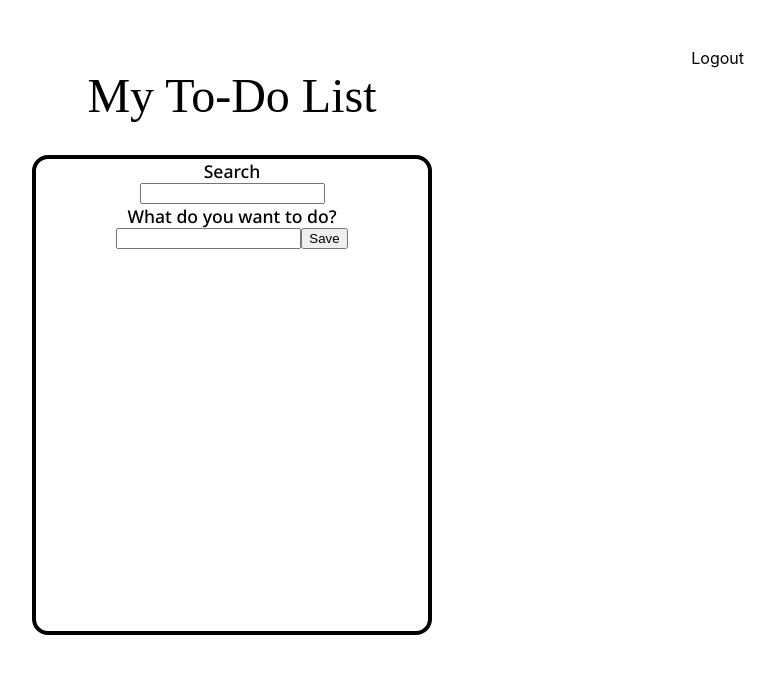
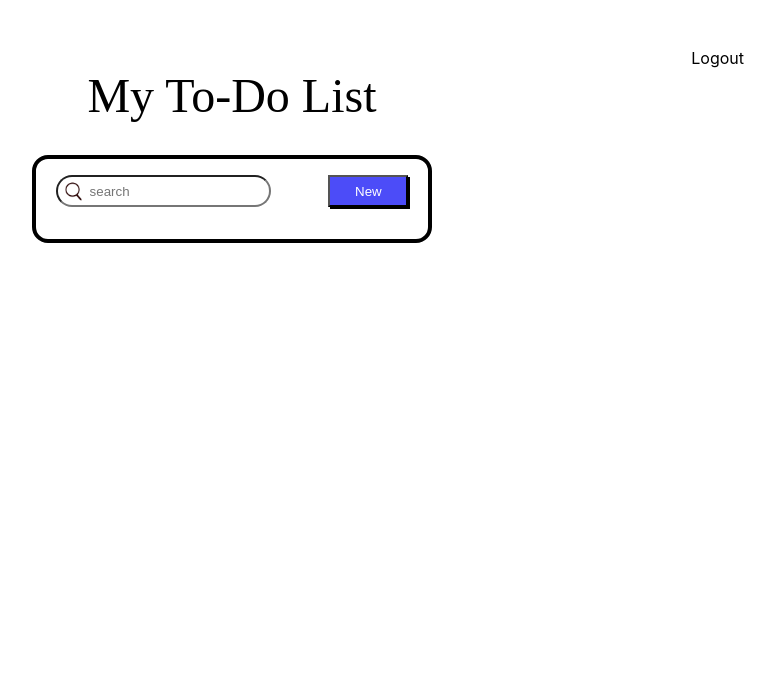
Before and after one commit to scottyfly/sf-login, a Next.js app: page /Todo in a window 1280 px wide. Shown: the top 674 px of the page, without its empty margins (408-1183 px from the left). Built offline with nearby package versions, Linux system fonts and the light colour scheme; a web font is replaced by a local one.

Commit message:
add styles

```diff
--- a/components/Entry.tsx
+++ b/components/Entry.tsx
@@ -78,7 +78,7 @@ const Entry: FC<EntryProps> = ({
     })
   }
 
-  const inputRef = useRef(null)
+  const inputRef = useRef<HTMLInputElement>(null)
 
   const openEditHandler = () => {
     setShowEdit((prev) => !prev)
--- a/pages/Todo.tsx
+++ b/pages/Todo.tsx
@@ -4,6 +4,7 @@ import React, {
   ChangeEvent,
   useCallback,
   useEffect,
+  useRef,
 } from "react"
 import styles from "../styles/Todo.module.scss"
 import Entry from "../components/Entry"
@@ -21,10 +22,13 @@ const Todo = () => {
   const [todo, setTodo] = useState<string>("")
   const [searchResults, setSearchResults] = useState<string[]>()
   const [showSearch, setShowSearch] = useState(false)
+  const [showNew, setShowNew] = useState(false)
 
   const router = useRouter()
 
   const forceUpdate = useForceUpdate()
+
+  const newTodoRef = useRef<HTMLInputElement>(null)
 
   useEffect(() => {
     const storage = localStorage.getItem("todoList")
@@ -82,6 +86,18 @@ const Todo = () => {
     router.push("/")
   }
 
+  const showNewHandler = () => {
+    setShowNew(true)
+  }
+
+  useEffect(() => {
+    if (showNew) {
+      if (newTodoRef.current) {
+        newTodoRef.current.focus()
+      }
+    }
+  }, [showNew])
+
   return (
     <div className={styles.main}>
       <div className={styles.logoutContainer}>
@@ -92,28 +108,41 @@ const Todo = () => {
       <div className={styles.title}>My To-Do List</div>
       <div className={styles.container}>
         <div className={styles.innerContainer}>
-          <label htmlFor="search">Search</label>
+          <div className={styles.searchAndAddContainer}>
             <input
               onChange={searchHandler}
               type="text"
               id="search"
               name="search"
+              placeholder="search"
+              onBlur={() => setShowSearch(false)}
             />
-          <label htmlFor="todo">What do you want to do?</label>
 
+            <button onClick={showNewHandler} className={styles.newBtn}>
+              New
+            </button>
+          </div>
+
+          {showNew && (
             <div className={styles.inputContainer}>
               <input
+                ref={newTodoRef}
                 onChange={(e) => setTodo(e.target.value)}
                 onKeyDown={(e) => enterPressHandler(e)}
+                onBlur={() => setShowNew(false)}
                 tabIndex={0}
                 id="todo"
                 name="todo"
                 type="text"
                 value={todo}
                 maxLength={25}
+                className={styles.newInput}
               />
-            <button onClick={saveHandler}>Save</button>
+              <button className={styles.saveBtn} onClick={saveHandler}>
+                Save
+              </button>
             </div>
+          )}
           <div className={styles.listContainer}>
             {!showSearch &&
               todoList.map((item, index) => (
--- a/styles/Todo.module.scss
+++ b/styles/Todo.module.scss
@@ -18,9 +18,9 @@
 
 .container {
   width: 25rem;
-  height: 60vh;
   border: solid black 4px;
   border-radius: 1rem;
+  padding-bottom: 1rem;
 }
 
 .innerContainer {
@@ -31,6 +31,28 @@
   flex-direction: column;
   justify-content: space-evenly;
   align-items: center;
+}
+
+.searchAndAddContainer {
+  width: 90%;
+  margin: 1rem;
+  display: flex;
+  justify-content: space-between;
+
+  input {
+    background: url(../public/search-icon.png) no-repeat scroll 4px 3px;
+    background-size: 23px;
+    border-radius: 1rem;
+    padding-left: 2rem;
+  }
+}
+
+.newBtn {
+  width: 5rem;
+  height: 2rem;
+  background-color: #4c4cf8;
+  color: white;
+  box-shadow: 2px 2px black;
 }
 
 .inputContainer {
@@ -60,3 +82,21 @@
     text-decoration-line: underline;
   }
 }
+
+.newInput {
+  height: 2.5rem;
+  font-family: "Noto Sans", sans-serif;
+  margin: 1rem 0.5rem;
+  border: solid 2px black;
+  font-size: 1.2rem;
+  font-weight: 600;
+}
+
+.saveBtn {
+  height: 2.5rem;
+  width: 4rem;
+  margin: 1rem 0;
+  background-color: black;
+  color: white;
+  font-size: 1.2rem;
+}
```
Also changed, not shown: public/search-icon.png (added). Lines whose indentation alone changed are shown as unchanged.
